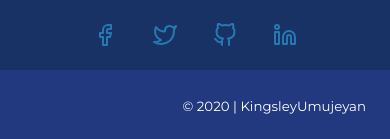
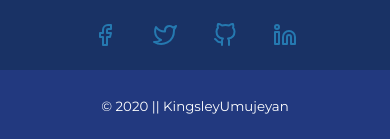
Before and after one commit to kuicpet/myPortfolio, a plain HTML site: page index.html in a window 390 px wide. Shown: the part 1973-2112 px from the top of the page. Drawn offline with Linux system fonts and the light colour scheme.

Commit message:
bg--dynamic copyright footer

```diff
--- a/css/style.css
+++ b/css/style.css
@@ -269,6 +269,9 @@ img {
     .skills a, .certification a,.interest a, .hobby a{
         margin: 0.2rem;
     }
+    .footer {
+        text-align: center;
+    }
 }
 @media screen and (min-width: 760px) and (max-width: 1024px){
     .about {
--- a/index.html
+++ b/index.html
@@ -94,8 +94,8 @@
             </section>
         </main>
         <footer class="footer">
-            <div class="copyright">
-                <small>&copy; 2020 | KingsleyUmujeyan</small>
+            <div>
+                <small>&copy; <span id="copyright"></span> || KingsleyUmujeyan</small>
             </div>
         </footer>
         <script src="./script.js" async defer></script>
--- a/script.js
+++ b/script.js
@@ -0,0 +1,4 @@
+// dynamic copyright
+const copyRightYear = document.getElementById('copyright');
+const year = document.createTextNode(new Date().getFullYear());
+copyRightYear.appendChild(year);
```
